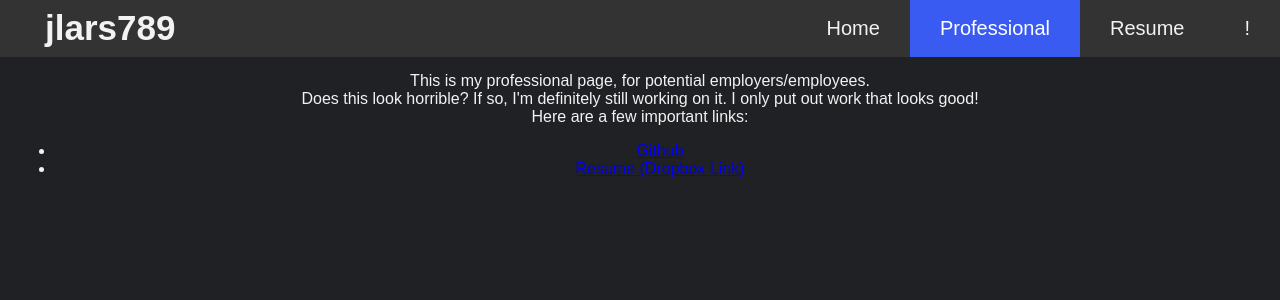
After one commit to jlars789/personal-website, a Django app: page /employ in a window 1280 px wide. The commit adds this page. Shown: the top 300 px of the page. Run offline with Django 4.2, Linux system fonts and the light colour scheme.

Commit message:
More links to more pages

```diff
--- a/jlars789/urls.py
+++ b/jlars789/urls.py
@@ -19,5 +19,7 @@ from django.urls import path        #type: ignore
 
 urlpatterns = [
     path('admin/', admin.site.urls),
-    path('', views.index)
+    path('', views.index),
+    path('hidden', views.ee),
+    path('employ', views.professional)
 ]
--- a/main/static/styles.css
+++ b/main/static/styles.css
@@ -1,11 +1,54 @@
 html {
     font-family: "Arial", Arial, serif;
+    color: #f2f2f2;
+    background-color: #202124;
 }
 
-h1 {
-    color: green
+body {
+    margin: 0;
+    padding: 0;
 }
 
-p {
-    color: orange
+.hidden body {
+    padding: 20px;
 }
+
+.main {
+    padding: 15px;
+    text-align: center;
+}
+
+.topnav {
+    background-color: #333;
+    overflow: hidden;
+}
+
+.topnav #sitename {
+    display: inline-block;
+    padding: 8px 45px;
+    font-size: 35px;
+}
+
+.topnav a {
+    color: #f2f2f2;
+    text-align: center;
+    padding: 17px 30px;
+    text-decoration: none;
+    font-size: 20px;
+    float: right;
+}
+
+.topnav a:hover {
+    background-color: #ddd;
+    color: black;
+}
+
+.topnav a.active {
+    background-color: #395bf1;
+    color: white;
+}
+
+.topnav #ee {
+    background-color: #333;
+    color: white;
+}
--- /dev/null
+++ b/main/templates/professional.html
@@ -0,0 +1,25 @@
+<!DOCTYPE html>
+<html>
+    <head>
+        <link rel="stylesheet" href="static/styles.css?{% now 'U' %}" />
+        <div class="topnav">
+            <span id="sitename"><b>jlars789</b></span>
+            <a href="">!</a>
+            <a href="https://www.dropbox.com/s/u38cs3vbvg5p2bh/RESUME.pdf?dl=0">Resume</a>
+            <a class="active" href="/employ">Professional</a></li>
+            <a href="/">Home</a>
+            <a href="/hidden" id="ee"> </a>
+        </div>
+    </head>
+    <body>
+        <div class="main">
+            <span>This is my professional page, for potential employers/employees. <br /></span>
+            <span>Does this look horrible? If so, I'm definitely still working on it. I only put out work that looks good! <br /></span>
+            <span>Here are a few important links:</span>
+            <ul>
+                <li><a href="https://github.com/jlars789">Github</a></li>
+                <li><a href="https://www.dropbox.com/s/u38cs3vbvg5p2bh/RESUME.pdf?dl=0">Resume (Dropbox Link)</a></li>
+            </ul>
+        </div>
+    </body>
+</html>
--- a/main/views.py
+++ b/main/views.py
@@ -12,6 +12,12 @@ def index(request):
 
     return render(request, "index.html", context=context)
 
+def ee(request):
+    return render(request, "ee.html")
+
+def professional(request):
+    return render(request, "professional.html")
+
 def testView(request):
     html = "<html><body>This is a test.</body></html>"
     return HttpResponse(html)
```
Also changed, not shown: main/templates/ee.html (added, +12 -0 lines), main/templates/index.html (+21 -10 lines).
